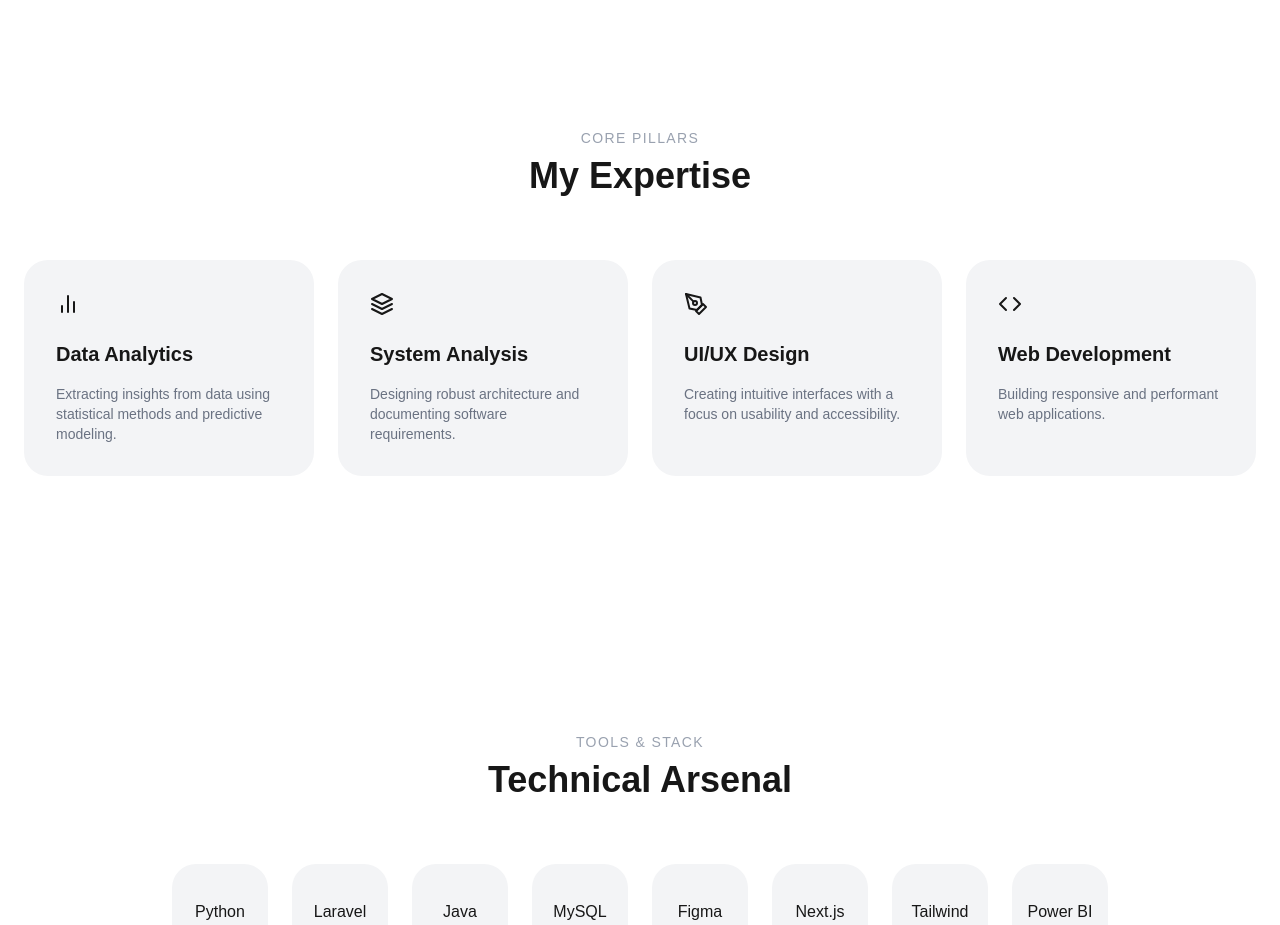
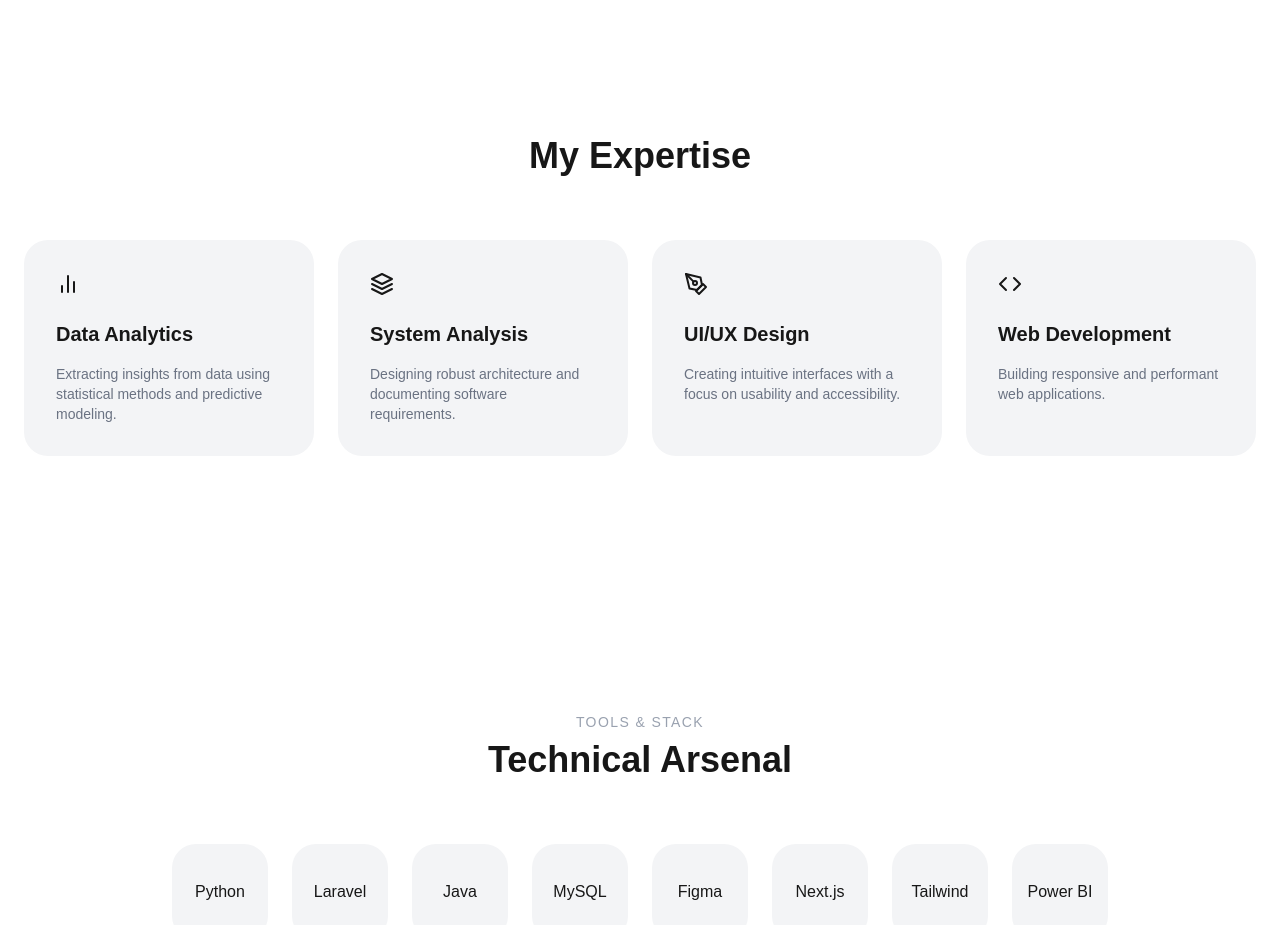
Before and after one commit to newinia/portfolio-, a Next.js app: page / in a window 1280 px wide. Shown: the part 800-1725 px from the top of the page. Built offline with nearby package versions, Linux system fonts and the light colour scheme.

Commit message:
Remove 'Core Pillars' paragraph from Expertise section
Removed the 'Core Pillars' paragraph from the Expertise section.

```diff
--- a/components/Expertise.tsx
+++ b/components/Expertise.tsx
@@ -38,10 +38,6 @@ export default function Expertise() {
       id="expertise"
       className="max-w-7xl mx-auto py-32 px-6"
     >
-      <p className="text-center text-sm text-gray-400 uppercase tracking-widest">
-        Core Pillars
-      </p>
-
       <h2 className="text-center text-4xl font-bold mt-2 mb-16">
         My Expertise
       </h2>
```
